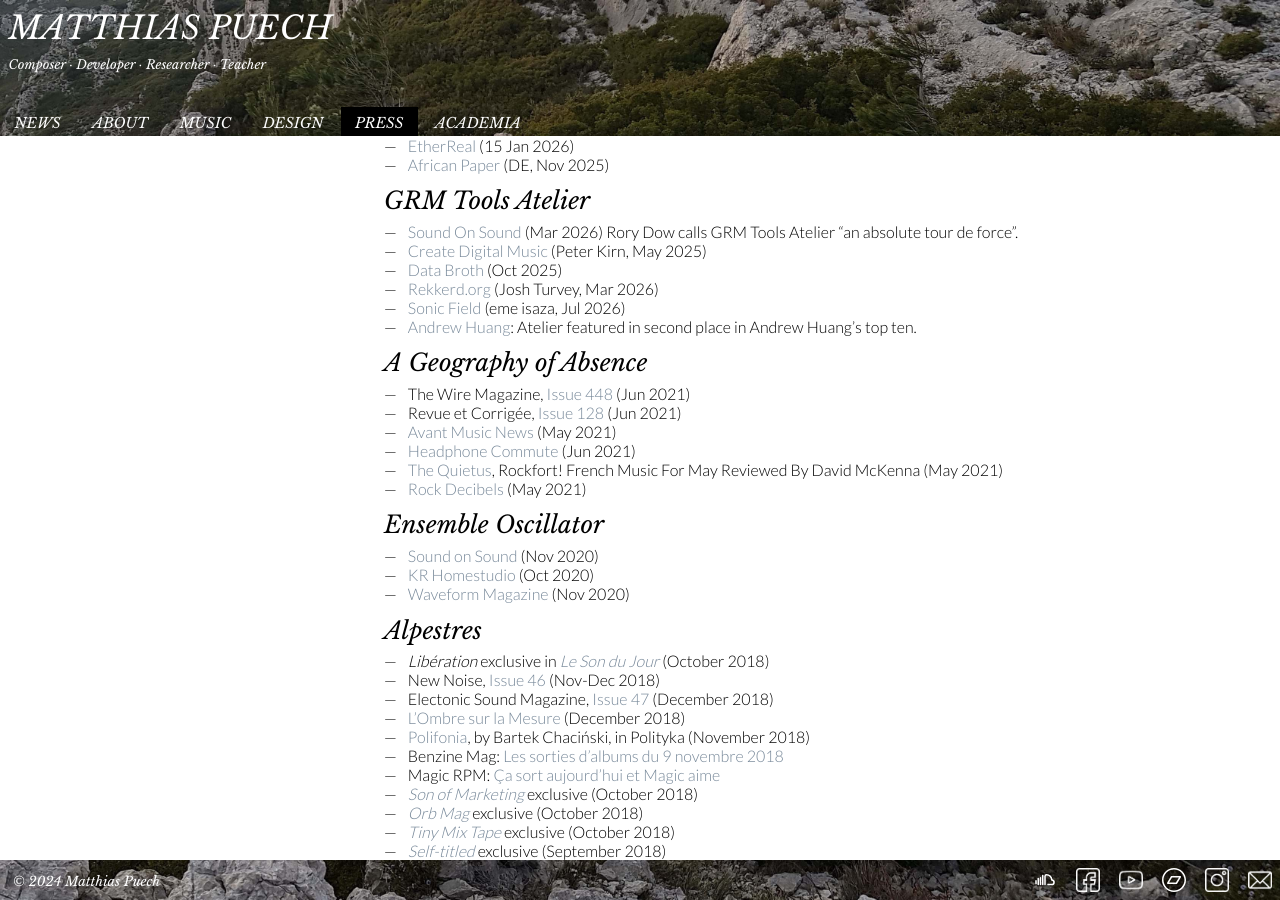
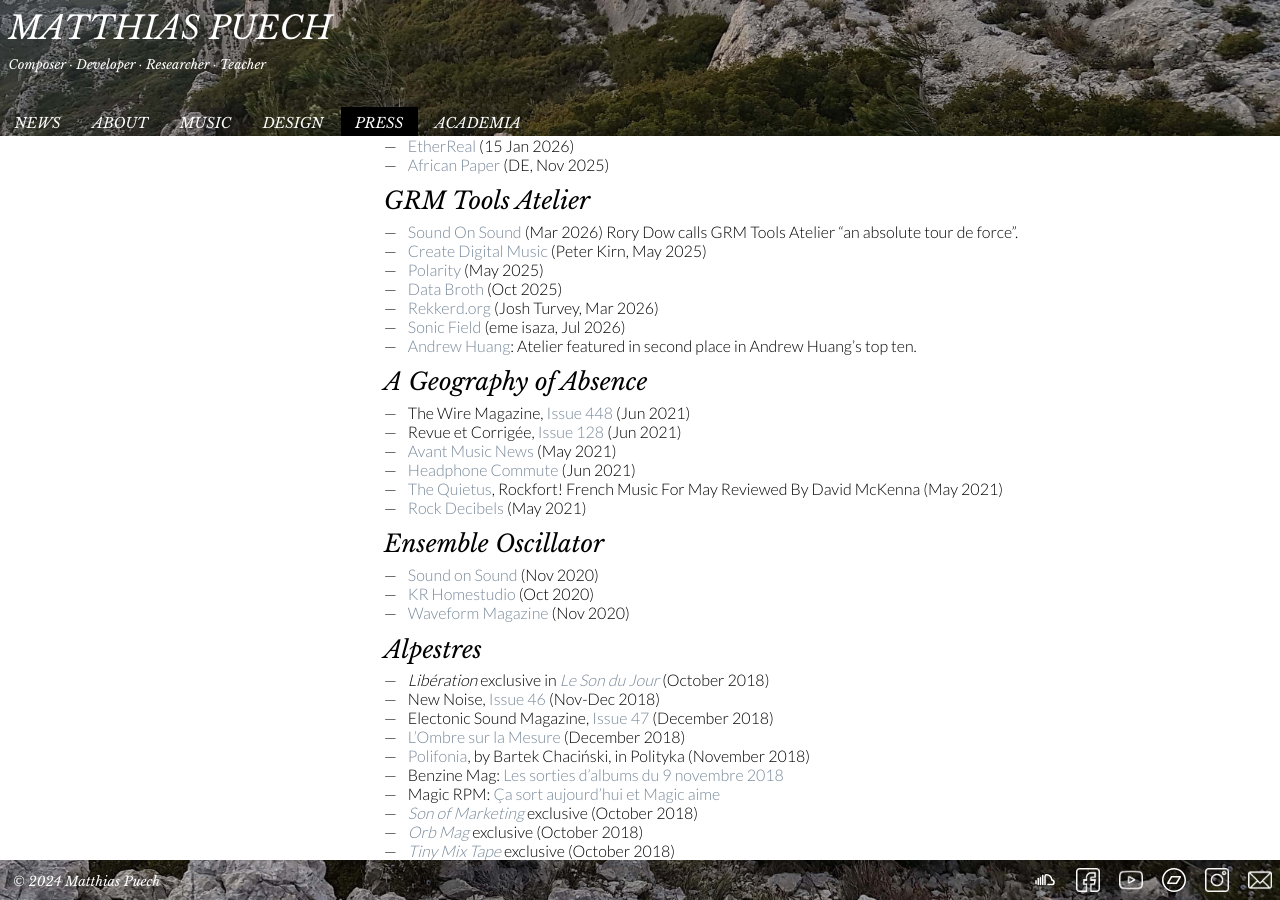
Before and after one commit to mqtthiqs/mqtthiqs.github.io, a Jekyll site: the page built from press.md, in a window 1280 px wide and 900 px high, scrolled down 1332 px. Built offline with Jekyll 4.4.1, drawn with Linux system fonts in a browser that asks for light colours.

Commit message:
polarity

```diff
--- a/press.md
+++ b/press.md
@@ -89,6 +89,7 @@
 - [Sound On Sound](https://www.soundonsound.com/reviews/grm-tools-atelier) (Mar 2026)
 Rory Dow calls GRM Tools Atelier "an absolute tour de force".
 - [Create Digital Music](https://cdm.link/grm-atelier-sneak-peak/) (Peter Kirn, May 2025)
+- [Polarity](https://polarity.me/posts/polarity-music/2025-05-12-grmtools-atelier-at-superbooth-semi-modular-toolbox-that-looks-fresh/) (May 2025)
 - [Data Broth](https://www.databroth.com/blog/atelier-review) (Oct 2025)
 - [Rekkerd.org](https://rekkerd.org/review-grm-tools-atelier/) (Josh Turvey, Mar 2026)
 - [Sonic Field](https://sonicfield.org/grm-tools-atelier) (eme isaza, Jul 2026)
```
